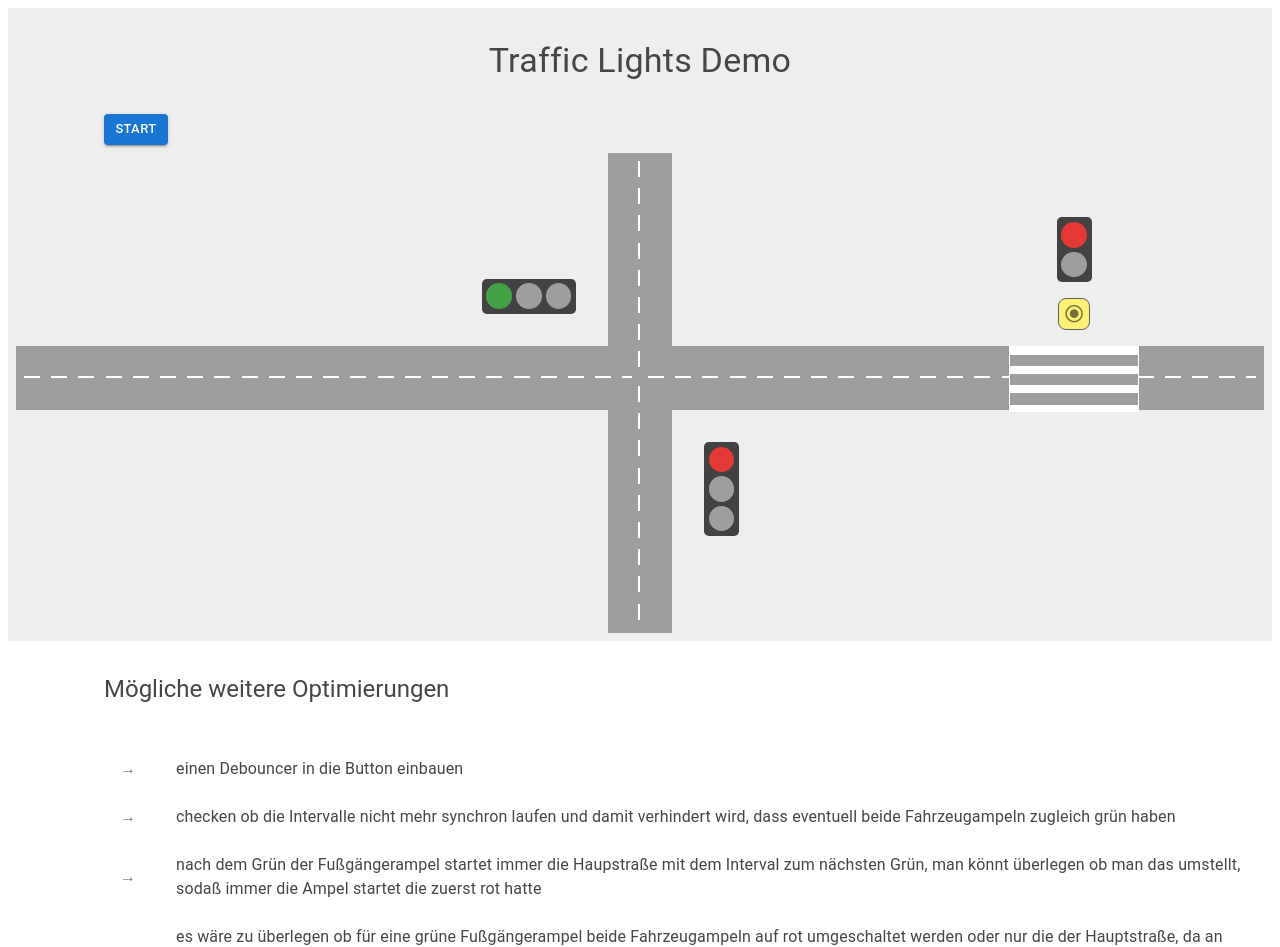
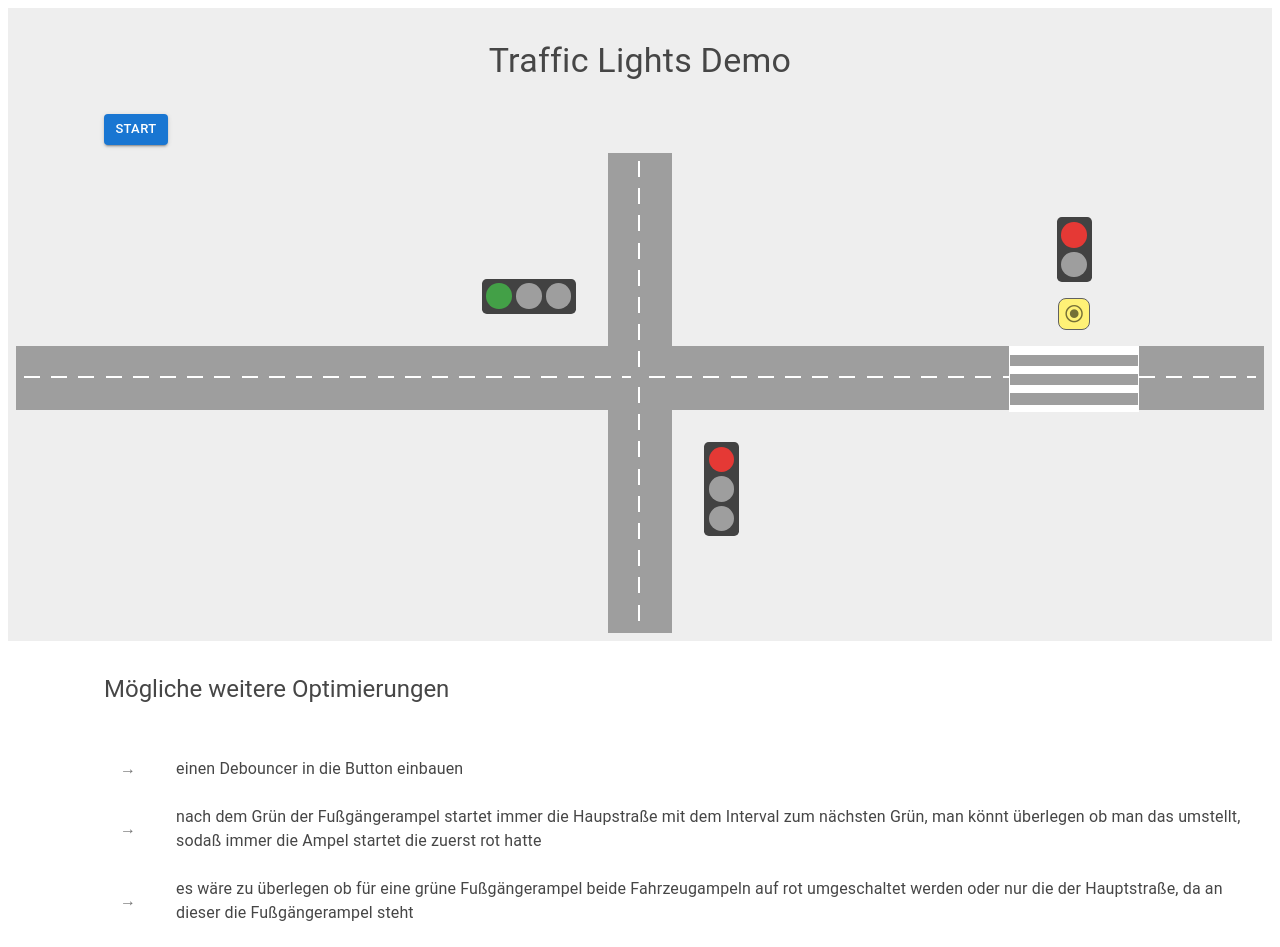
Before and after one commit to silkeg/TrafficLight, a React (Vite) app: page / in a window 1280 px wide. Shown: the top 947 px of the page. Built offline with nearby package versions, Linux system fonts and the light colour scheme.

Commit message:
synchronizes the two intervals

```diff
--- a/src/app/components/additional/FurtherOptimizations.tsx
+++ b/src/app/components/additional/FurtherOptimizations.tsx
@@ -21,18 +21,6 @@ export function FurtherOptimizations() {
             </span>
           </ListItemIcon>
           <ListItemText>einen Debouncer in die Button einbauen</ListItemText>
-        </ListItem>
-        <ListItem>
-          <ListItemIcon>
-            <span role="img" aria-label="Image check">
-              →
-            </span>
-          </ListItemIcon>
-          <ListItemText>
-            checken ob die Intervalle nicht mehr synchron laufen und damit
-            verhindert wird, dass eventuell beide Fahrzeugampeln zugleich grün
-            haben
-          </ListItemText>
         </ListItem>
         <ListItem>
           <ListItemIcon>
--- a/src/app/components/crossroads/Crossroads.tsx
+++ b/src/app/components/crossroads/Crossroads.tsx
@@ -45,6 +45,7 @@ function Crossroads() {
   const [running, setRunning] = useState(false);
   const [isPedestrian, setIsPedestrian] = useState(false);
   const [delayLightCar, setDelayLightCar] = useState(false);
+  const [isOtherGreen, setIsOtherGreen] = useState(false);
   const [state, dispatch] = useReducer(
     lightControlReducer,
     initSateTrafficLight
@@ -61,7 +62,8 @@ function Crossroads() {
         (isPedestrian && light === 'red') ||
         (delayLightCar &&
           ActionType === 'CHANGE_LIGHT_CAR_TWO' &&
-          light === 'red')
+          light === 'red') ||
+        (isOtherGreen && light === 'red-yellow')
       )
         return;
 
@@ -73,10 +75,17 @@ function Crossroads() {
       const nextColorDuration = trafficLightDuration[nextColor];
       timerId = window.setTimeout(setTimer, nextColorDuration);
     },
-    [delayLightCar, isPedestrian, running]
+    [delayLightCar, isOtherGreen, isPedestrian, running]
   );
 
-  // controls the delayed start of the traffic light after pedestrians
+  // synchronizes the two intervals
+  useEffect(() => {
+    state.lightCarOne === 'green' || state.lightCarTwo === 'green'
+      ? setIsOtherGreen(true)
+      : setIsOtherGreen(false);
+  }, [state.lightCarOne, state.lightCarTwo]);
+
+  // after the pedestrian light controls the start of the interval of the second traffic light
   useEffect(() => {
     isPedestrian && setDelayLightCar(true);
     !isPedestrian && state.lightCarOne === 'green' && setDelayLightCar(false);
--- a/src/app/components/crossroads/styles/QuadrantStack.tsx
+++ b/src/app/components/crossroads/styles/QuadrantStack.tsx
@@ -22,10 +22,10 @@ export const QuadrantStack = styled(Stack)`
   }
   &:nth-of-type(1):after {
     left: 0.5rem;
-    right: -1.5rem;
+    right: calc(-1.5rem + 0.1rem / 2);
   }
   &:nth-of-type(2):after {
-    left: -1.5rem;
+    left: calc(-1.5rem + 0.1rem / 2);
     right: 0.5rem;
   }
   &:nth-of-type(1):before,
@@ -45,10 +45,10 @@ export const QuadrantStack = styled(Stack)`
   }
   &:nth-of-type(1):before {
     top: 0.5rem;
-    bottom: -1.5rem;
+    bottom: calc(-1.5rem + 0.1rem / 2);
   }
   &:nth-of-type(3):before {
-    top: -1.5rem;
+    top: calc(-1.5rem + 0.1rem / 2);
     bottom: 0.5rem;
   }
 `;
```
